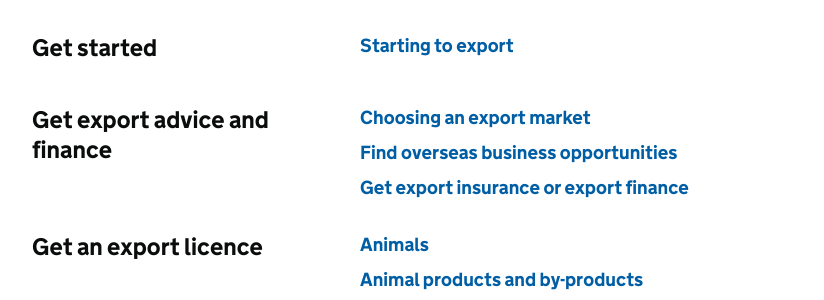
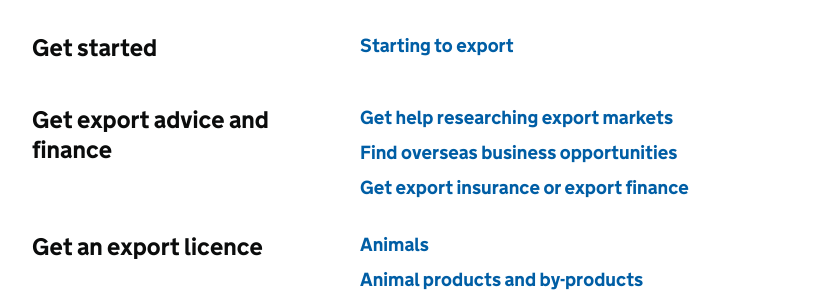
Before and after one commit to alphagov/govuk-import-export-prototype, a Jekyll site: the page built from topic/business-and-self-employed/exporting-and-doing-business-abroad.html, in a window 1280 px wide and 900 px high, scrolled down 337 px. Shown: the part 154-454 px from the top of the window, without its empty margins (158-982 px from the left). Built offline with Jekyll 4.4.1, drawn with Linux system fonts in a browser that asks for light colours.

Commit message:
Update exporting-and-doing-business-abroad.html

```diff
--- a/topic/business-and-self-employed/exporting-and-doing-business-abroad.html
+++ b/topic/business-and-self-employed/exporting-and-doing-business-abroad.html
@@ -16,7 +16,7 @@ index_lists:
 
  - title: Get export advice and finance
    links:
-     - name: Choosing an export market
+     - name: Get help researching export markets
        url: '/answer/choosing-export-market-ukti.html'
      - name: Find overseas business opportunities
        url: '/start/find-overseas-business-opportunities.html'
```
